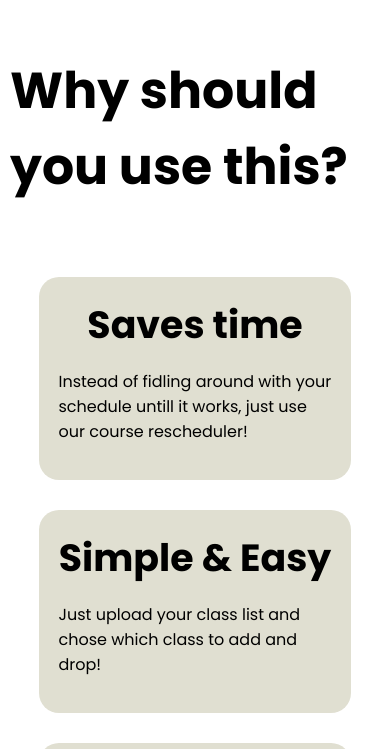
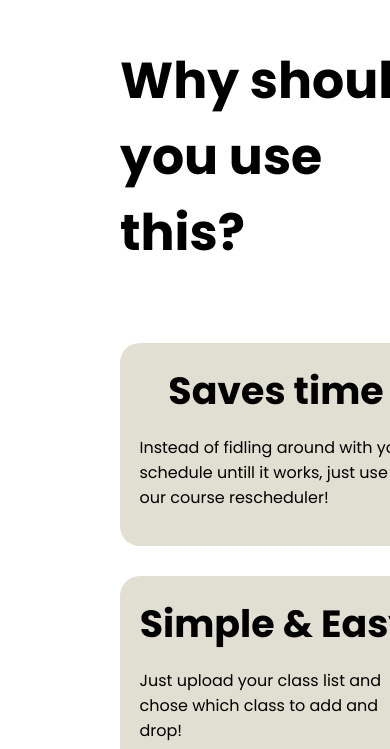
Before and after one commit to RohitMovva/CongressionalAppChallenge, a website: page WebsiteV2/index.html in a window 390 px wide. Shown: the part 873-1622 px from the top of the page. Drawn offline with Linux system fonts and the light colour scheme.

Commit message:
sorry again for the many commits

```diff
--- a/WebsiteV2/index.html
+++ b/WebsiteV2/index.html
@@ -28,7 +28,7 @@
         </section>
         <img src="Images\placeholder_parrot1.jfif" alt="placeholder parrot">
     </header>
-        <section class="content big">
+        <section class="content">
             <h2>Why should you use this?</h2>
             <ul class="boxes threeb">
                 <li class="rounded-box box">
@@ -45,7 +45,7 @@
                 </li>
             </ul>
         </section>
-        <section class="content" big>
+        <section class="content">
             <h2>How does it work?</h2>
             <ul class="boxes fourb">
                 <li class="rounded-box box">
--- a/WebsiteV2/style.css
+++ b/WebsiteV2/style.css
@@ -150,7 +150,6 @@ header p a {
 }
 
 section.content {
-    height: 70vh;
     display: grid;
     padding: 0 120px;
     margin: auto;
@@ -227,19 +226,9 @@ footer {
         padding: 0;
     }
 
-    section.big {
-        margin: 0;
-        padding: 10px;
-    }
-
     ul.threeb li, ul.fourb li {
         margin: 30px 0;
         width: 80vw;
-    }
-
-    section.big {
-        height: 230vw;
-        max-height: 150vh;
     }
 
     @media screen and (max-height: 1000px) {
```
